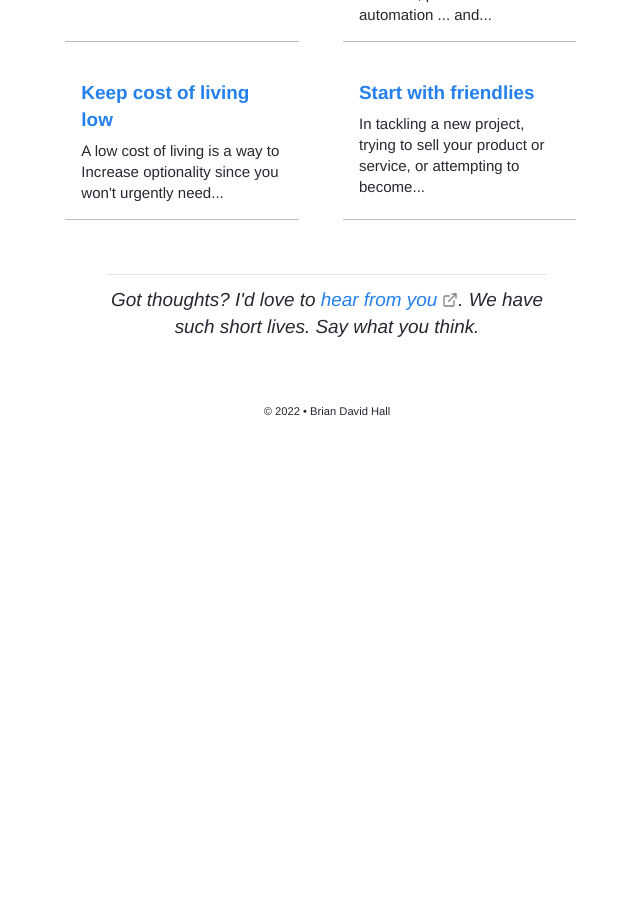
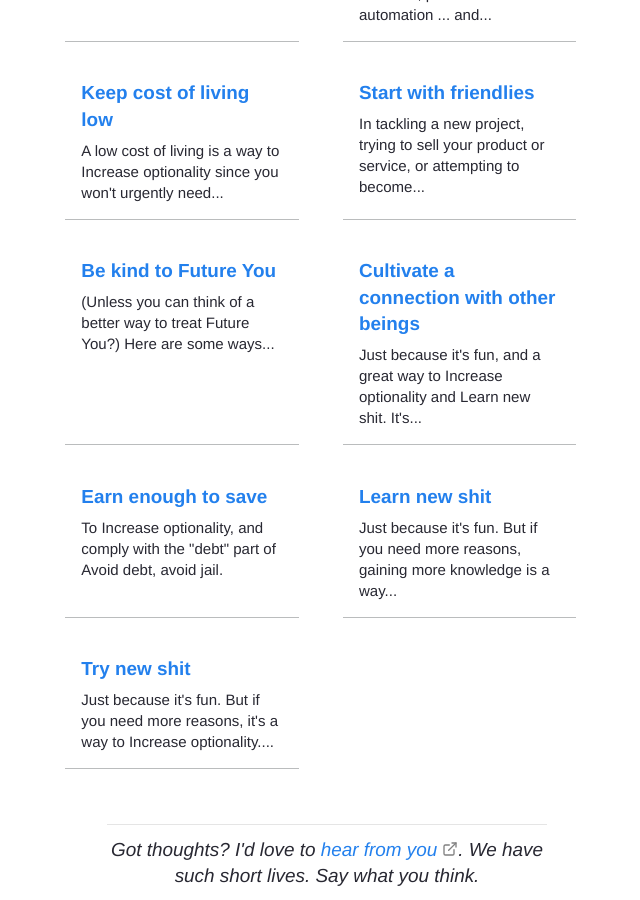
Before and after one commit to bruab/garden, a Jekyll site: the page built from _notes/Increase optionality.md, in a window 1280 px wide and 900 px high, scrolled down 877 px. Shown: the whole window, without its empty margins (313-953 px from the left). Built offline with Jekyll 4.4.1, drawn with Linux system fonts in a browser that asks for light colours; before the commit the page ends 1337 px from its top, so only the background shows below that.

Commit message:
add notes on values

```diff
--- /dev/null
+++ b/_notes/Be kind to Future You.md
@@ -0,0 +1,23 @@
+---
+
+title: Be kind to Future You
+feed: show
+date: 2022-11-21
+# permalink: /credits
+# format: list
+
+---
+
+(Unless you can think of a better way to treat Future You?)
+
+Here are some ways to do it:
+
+- [[Avoid debt, avoid jail]]
+- [[Earn enough to save]]
+- [[Decouple income from time spent working]]
+- [[Make shit cozy]]
+- [[Cultivate a connection with other beings]]
+- [[Learn new shit]]
+- [[Increase optionality]]
+- [[Grow your own food]]
+- [[Optimize for discretionary time]]
--- /dev/null
+++ b/_notes/Cultivate a connection with other beings.md
@@ -0,0 +1,13 @@
+---
+
+title: Cultivate a connection with other beings
+feed: show
+date: 2022-11-21
+# permalink: /credits
+# format: list
+
+---
+
+Just because it's fun, and a great way to [[Increase optionality]] and [[Learn new shit]].
+
+It's a way to [[Seek win win wins]], since every win-win-win requires 2 other people.
--- /dev/null
+++ b/_notes/Earn enough to save.md
@@ -0,0 +1,11 @@
+---
+
+title: Earn enough to save
+feed: show
+date: 2022-11-21
+# permalink: /credits
+# format: list
+
+---
+
+To [[Increase optionality]], and comply with the "debt" part of [[Avoid debt, avoid jail]].
--- a/_notes/Keep cost of living low.md
+++ b/_notes/Keep cost of living low.md
@@ -8,6 +8,6 @@ date: 2022-10-26
 
 ---
 
-A low cost of living is a way to [[Increase optionality]] since you won't urgently need to consume resources as they come your way.
+A low cost of living is a way to [[Increase optionality]] since you won't urgently need to consume resources as they come your way. It makes it easier to [[Earn enough to save]].
 
 It also requires that you avoid buying stuff mindlessly, encourages you to [[Buy stuff used]], and may even lead you to [[Grow your own food]] - all of which are good to do for reasons beyond saving money.
--- /dev/null
+++ b/_notes/Learn new shit.md
@@ -0,0 +1,13 @@
+---
+
+title: Learn new shit
+feed: show
+date: 2022-11-21
+# permalink: /credits
+# format: list
+
+---
+
+Just because it's fun.
+
+But if you need more reasons, gaining more knowledge is a way to [[Increase optionality]]. And learning is a prerequesite to being able to [[Teach people shit]].
--- /dev/null
+++ b/_notes/Try new shit.md
@@ -0,0 +1,13 @@
+---
+
+title: Try new shit
+feed: show
+date: 2022-11-21
+# permalink: /credits
+# format: list
+
+---
+
+Just because it's fun.
+
+But if you need more reasons, it's a way to [[Increase optionality]].
```
Also changed, not shown: _notes/Avoid debt, avoid jail.md (added, +9 -0 lines), _notes/Celebrate wins.md (added, +17 -0 lines), _notes/Decouple income from time spent working.md (added, +13 -0 lines), _notes/Make shit cozy.md (added, +13 -0 lines), _notes/Minimize time and energy spent working for the Man.md (added, +13 -0 lines), _notes/Teach people shit.md (added, +15 -0 lines), _notes/Wield privilege against privilege.md (added, +11 -0 lines).
